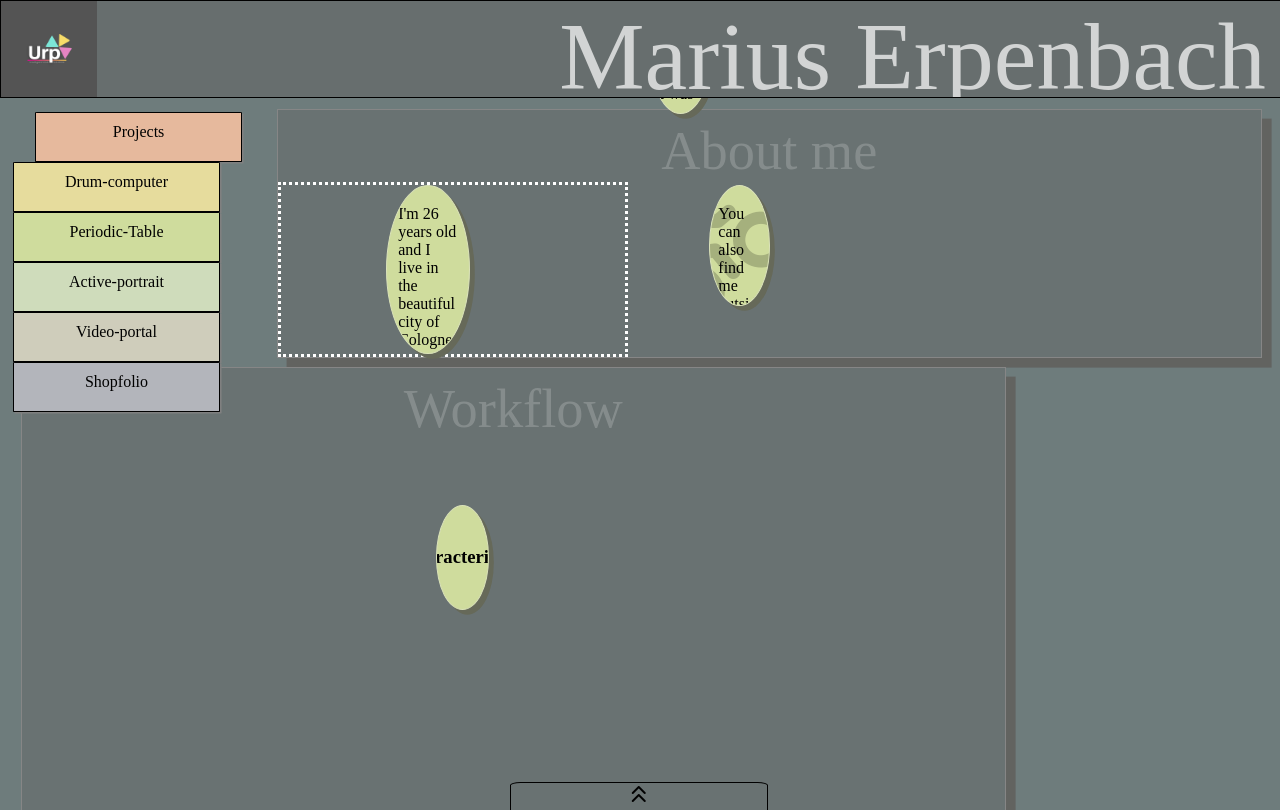
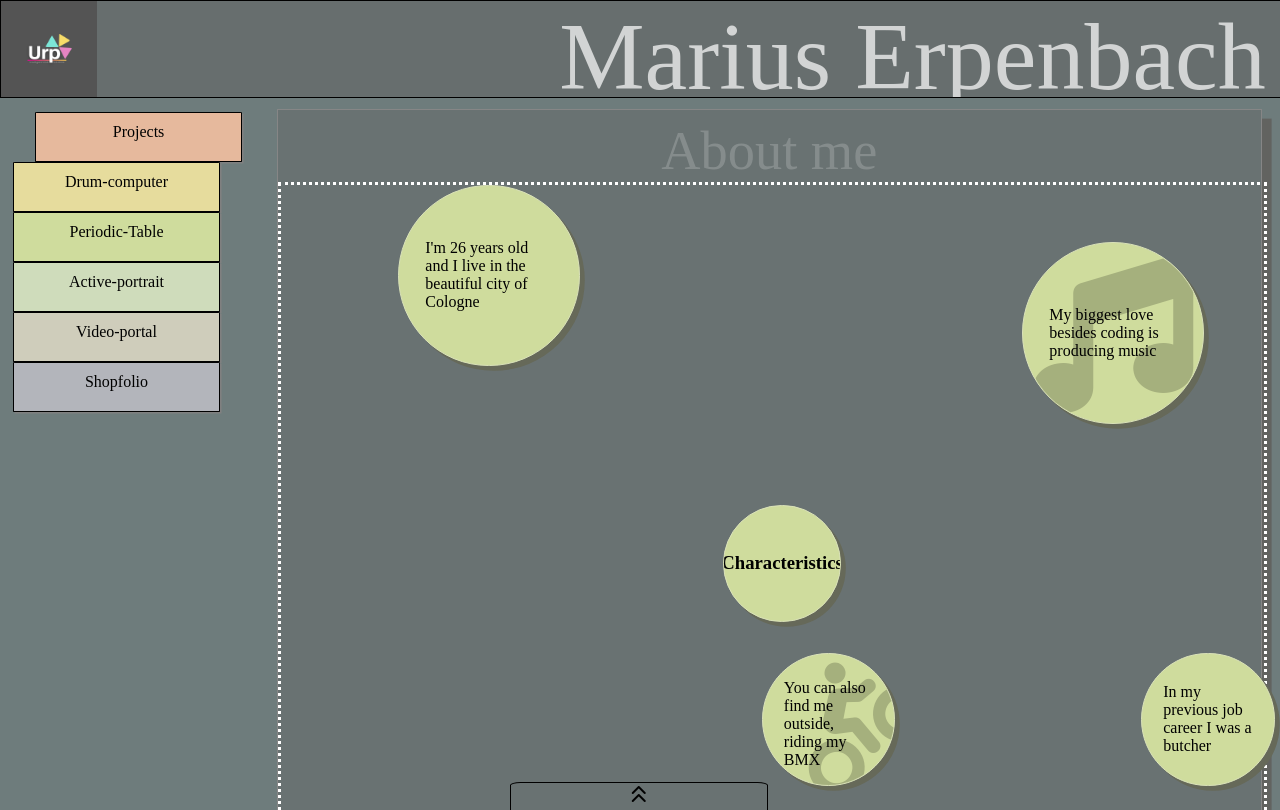
Before and after one commit to mariusErpenbach/Portfolio, a website: page src/index.html in a window 1280 px wide. Shown: the top 810 px of the page. Drawn offline with nearby package versions, Linux system fonts and the light colour scheme; files that its build step writes are made by us from their sources.

Commit message:
about-me-section change

```diff
--- a/src/scss/_about-me-section.scss
+++ b/src/scss/_about-me-section.scss
@@ -3,8 +3,8 @@
 #personalCharacteristics{
     border-style:dotted;
     border-color:white;
-    width:35%;
-    height:auto;
+    width:100%;
+    height:90vh;
     display:flex;
 }
 #personalCharacteristics>div{
@@ -37,17 +37,16 @@
 }
 #aboutMe-One{
     background-color:rgb(207, 220, 157);
-    left:15%;
     width:10rem;
     height:10rem;
 }
 #aboutMe-Two{
     background-color:rgb(207, 220, 157);
-    left:55%;
-    top:-17rem;
+    position:absolute;
+    left:45%;
+    top:8%;
     width:10rem;
     height:10rem;
-
 }
 #aboutMe-Two>.fa-music{
     position:absolute;
@@ -56,8 +55,9 @@
 
 }
 #aboutMe-Three{
+    position:absolute;
+    top:65%;
     background-color:rgb(207, 220, 157);
-    left:60%;
     width:7rem;
     height:7rem;
 }
@@ -69,9 +69,10 @@
     transform:rotate(-40deg)
 }
 #aboutMe-Four{
+    position:absolute;
+    top:65%;
+    right:-25%;
     background-color:rgb(207, 220, 157);
-    top:-12rem;
-    left:25%;
     width:7rem;
     height:7rem;
 }
--- a/src/scss/_contact-me-section.scss
+++ b/src/scss/_contact-me-section.scss
@@ -107,11 +107,12 @@ border-style:solid;
     border-style:solid;
     border-color:black;
     overflow:hidden;
+    p{
+        align-self:center;
+        font-size:5em;
+    }
 }
-.bonusLetter>p{
-    align-self:center;
-    font-size:5em;
-}
+
 
 #bonusFeedbackForm{
     border-style:dotted;
```
Also changed, not shown: src/index.html (+0 -1 lines).
